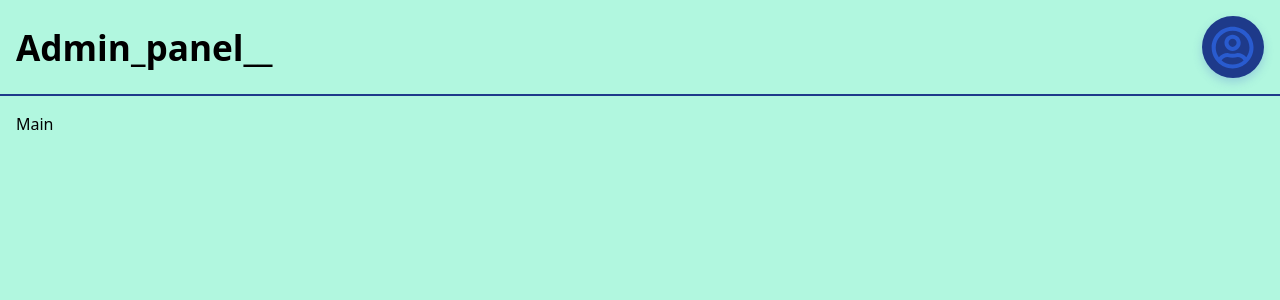
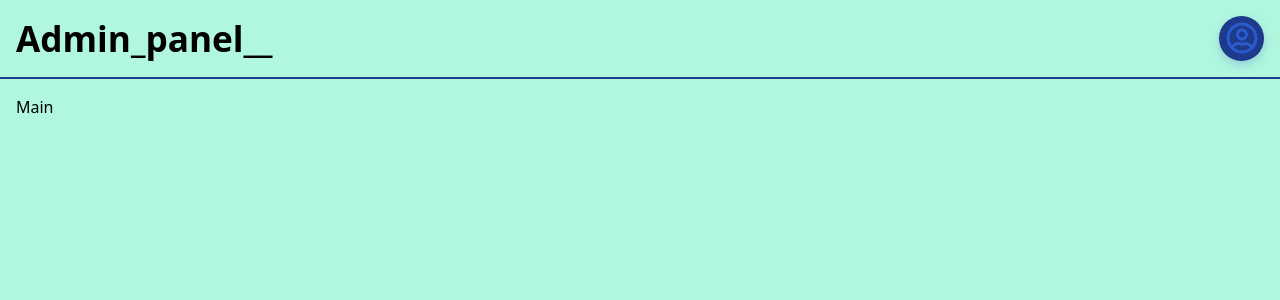
Before and after one commit to Nazarii7/Admin_Panel__, a Next.js app in the folder client/: page / in a window 1280 px wide. Shown: the top 300 px of the page. Built offline with nearby package versions, Linux system fonts and the light colour scheme.

Commit message:
framer motion

```diff
--- a/client/app/components/ui/layout/header/header.module.scss
+++ b/client/app/components/ui/layout/header/header.module.scss
@@ -4,4 +4,5 @@
 
 .logo {
   @apply text-2xl text-black font-bold;
+  line-height: 0.8;
 }
--- a/client/app/components/ui/layout/login_form/login_form.tsx
+++ b/client/app/components/ui/layout/login_form/login_form.tsx
@@ -10,6 +10,8 @@ import { Field } from "../../field/field";
 import { Button } from "../../button/button";
 import { validEmail } from "./login_auth.constant";
 import { UserAvatar } from "../../user_avatar/user_avatar";
+import { FADE_IN, MENU_ANIMATION } from "@/utils/animation/fade";
+import { motion } from "framer-motion";
 
 const LoginForm: FC = () => {
   const { ref, setIsShow, isShow } = useOutSide(false);
@@ -45,7 +47,11 @@ const LoginForm: FC = () => {
           <FaRegUserCircle />
         </button>
       )}
-      {isShow && (
+
+      <motion.div
+        animate={isShow ? "open" : "closed"}
+        variants={MENU_ANIMATION}
+      >
         <form className={styles.form} onSubmit={handleSubmit(onSubmit)}>
           <Field
             {...register("email", {
@@ -57,6 +63,7 @@ const LoginForm: FC = () => {
             })}
             placeholder="Email"
             error={errors.email}
+            autoComplete="username"
           />
           <Field
             {...register("password", {
@@ -69,6 +76,7 @@ const LoginForm: FC = () => {
             placeholder="Password"
             error={errors.password}
             type={"password"}
+            autoComplete="current-password"
           />
           <div className="mt-5 mb-1 text-center">
             <Button onClick={() => setType("login")}>Login</Button>
@@ -80,7 +88,7 @@ const LoginForm: FC = () => {
             Register
           </button>
         </form>
-      )}
+      </motion.div>
     </div>
   );
 };
--- /dev/null
+++ b/client/app/utils/animation/fade.ts
@@ -0,0 +1,25 @@
+import { MotionProps, Variants } from "framer-motion";
+
+export const FADE_IN: MotionProps = {
+  initial: { opacity: 0 },
+  whileInView: { opacity: 1 },
+  viewport: { once: true },
+  transition: { duration: 1.4 },
+};
+
+export const MENU_ANIMATION: Variants = {
+  open: {
+    scaleZ: 1,
+    scaleY: 1,
+    scaleX: 1,
+    opacity: 1,
+    transition: { type: "spring", stiffness: 80, damping: 8 },
+  },
+  closed: {
+    scaleZ: 0.3,
+    scaleY: 0.3,
+    scaleX: 0.3,
+    opacity: 0,
+    transition: { type: "spring", stiffness: 80, damping: 8 },
+  },
+};
--- a/client/package.json
+++ b/client/package.json
@@ -16,6 +16,7 @@
     "classnames": "^2.3.2",
     "eslint": "8.47.0",
     "eslint-config-next": "13.4.19",
+    "framer-motion": "^10.16.2",
     "next": "13.4.19",
     "postcss": "8.4.28",
     "react": "18.2.0",
--- a/client/tailwind.config.js
+++ b/client/tailwind.config.js
@@ -39,15 +39,11 @@ module.exports = {
     plugin(({ addUtilities, addComponents }) => {
       addComponents({
         ".shadow-icon": {
-          border: "none",
-          outline: "none",
-
-          cursor: "pointer",
-          padding: "0.6rem",
           display: "flex",
+          padding: "0.4rem",
           alignItems: "center",
           justifyContent: "center",
-          fontSize: "2.7rem",
+          fontSize: "2rem",
           transition: "box-shadow .4s ease-in-out",
           boxShadow: "0 4px 10px rgba(82, 120, 209, 0.3)",
           color: "#295bcf",
```
Also changed, not shown: 1 other file (tests, documents, lock files or other folders).
